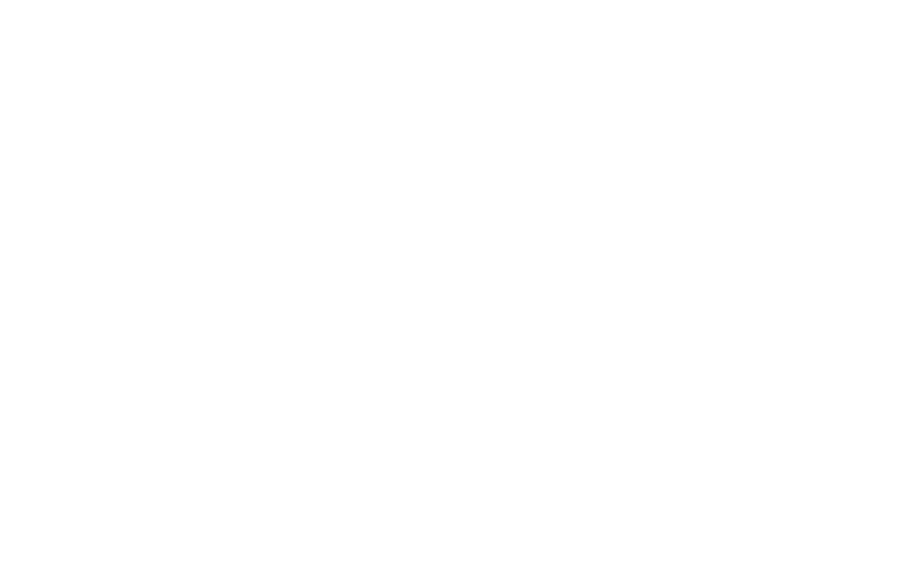
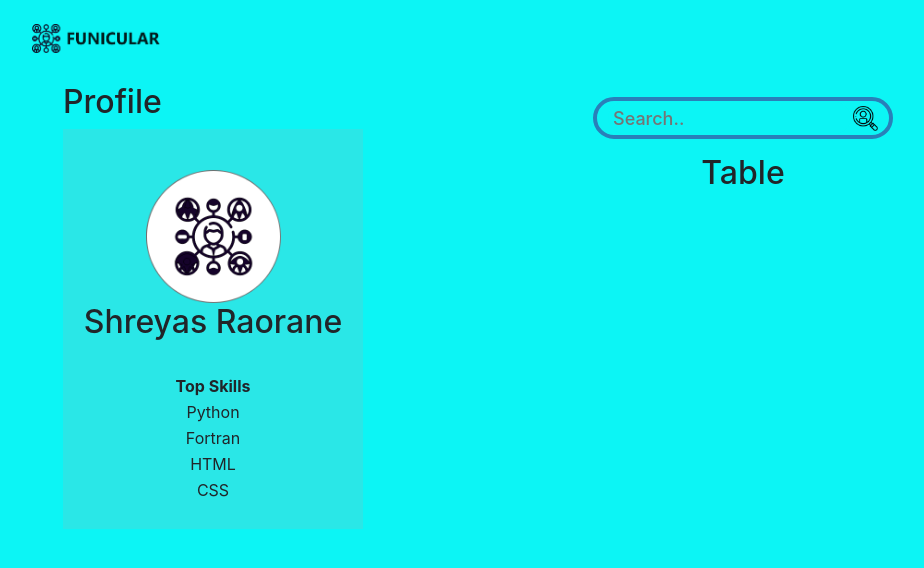
Before and after one commit to Shreyas0812/legendary-funicular, a plain HTML site: page client/index.html in a window 1280 px wide. Shown: the whole page, without its empty margins (7-931 px from the left). Drawn offline with nearby package versions, Linux system fonts and the light colour scheme.

Commit message:
Profile box and search bar ui complete

```diff
--- a/client/index.html
+++ b/client/index.html
@@ -4,9 +4,71 @@
     <meta charset="UTF-8">
     <meta http-equiv="X-UA-Compatible" content="IE=edge">
     <meta name="viewport" content="width=device-width, initial-scale=1.0">
-    <title>Document</title>
+    <title>legendary-funicular</title>
+
+    <meta name="viewport" content="width=device-width, initial-scale=1.0" />
+    <meta name="description" content="SuperSet but better" />
+    <meta name="keywords" content="job, internship, project">
+    <meta name="author" content="Shreyas Raorane">
+
+    <link rel="stylesheet" href="https://maxcdn.bootstrapcdn.com/bootstrap/4.5.2/css/bootstrap.min.css">
+    <link rel="stylesheet" href="stylesheet.css">
 </head>
 <body>
+    <div class="container-fluid">
+        <img src="images/Logo.png" style="width:128px; height:auto" />
+    </div>
 
+    <div class="container" style="margin-top: 30px;">
+        <div class="row">
+            <div class="col-sm-16">
+                <h2>Profile</h2>
+                <div class="container" id="profile-box" >
+                    <img src="images/Profile_default.png" id="profile-image"/>
+                    <h2>Shreyas Raorane</h2>
+                    <br>
+                    <table class="container-fluid" id="profile-skill-table">
+                        <thead>
+                            <tr>
+                                <th>Top Skills</th>
+                            </tr>
+                        </thead>
+                        <tbody>
+                            <tr><td>Python</td></tr>
+                            <tr><td>Fortran</td></tr>
+                            <tr><td>HTML</td></tr>
+                            <tr><td>CSS</td></tr>
+                        </tbody>
+                    </table>
+
+                </div>
+            </div>
+
+            <div class="col-sm-8 text-center">
+                <div class="Search-div-elements-container">
+                    <table class = "Search-table-elements-container">
+                        <tr>
+                            <td>
+                                <input type="text", placeholder="Search.." id="search-input">
+                            </td>
+                            <td>
+                                <button id="search-btn"><img src="images/magnifier.png" style="width: 25px; height: auto;" /></button>
+                            </td>
+                        </tr>
+                    </table>
+                </div>
+
+                <h2>Table</h2>
+                <table id="table">
+                    <thead></thead>
+                    <tbody></tbody>
+                </table>
+
+            </div>
+
+        </div>
+
+    </div>
+    <script src="index.js"></script>
 </body>
 </html>
--- a/client/stylesheet.css
+++ b/client/stylesheet.css
@@ -0,0 +1,61 @@
+body {
+    background-color: #0CF5F5;
+    padding: 24px;
+}
+
+#profile-box {
+    background-color: #2ae7e7;
+    height: 400px;
+    width: 300px;
+    text-align: center;
+}
+
+#profile-image {
+    width: 50%;
+    height: auto;
+    margin-top: 15%;
+}
+
+.Search-div-elements-container {
+    margin: auto;
+    margin-top: 2%;
+    margin-bottom: 2%;
+    position: relative;
+    width: 300px;
+    height: 42px;
+    border: 4px solid #2980b9;
+    padding: 0px 10px;
+    border-radius: 50px;
+}
+
+.Search-table-elements-container {
+    width: 100%;
+    height: 100%;
+    vertical-align: middle;
+}
+
+#search-input {
+    background-color: #0CF5F5;
+    border: none;
+    height: 100%;
+    width: 100%;
+    padding: 0px 5px;
+    border-radius: 50px;
+    font-size: 18px;
+    color: #424242;
+    font-weight: 500;
+}
+
+#search-input:focus {
+    outline: none;
+}
+
+#search-btn {
+    background-color: #0CF5F5;
+    padding: 0;
+    border: none;
+}
+
+#search-btn:focus {
+    outline: none;
+}
```
Also changed, not shown: client/images/Logo.png (added), client/images/Profile_default.png (added), client/images/magnifier.png (added).
